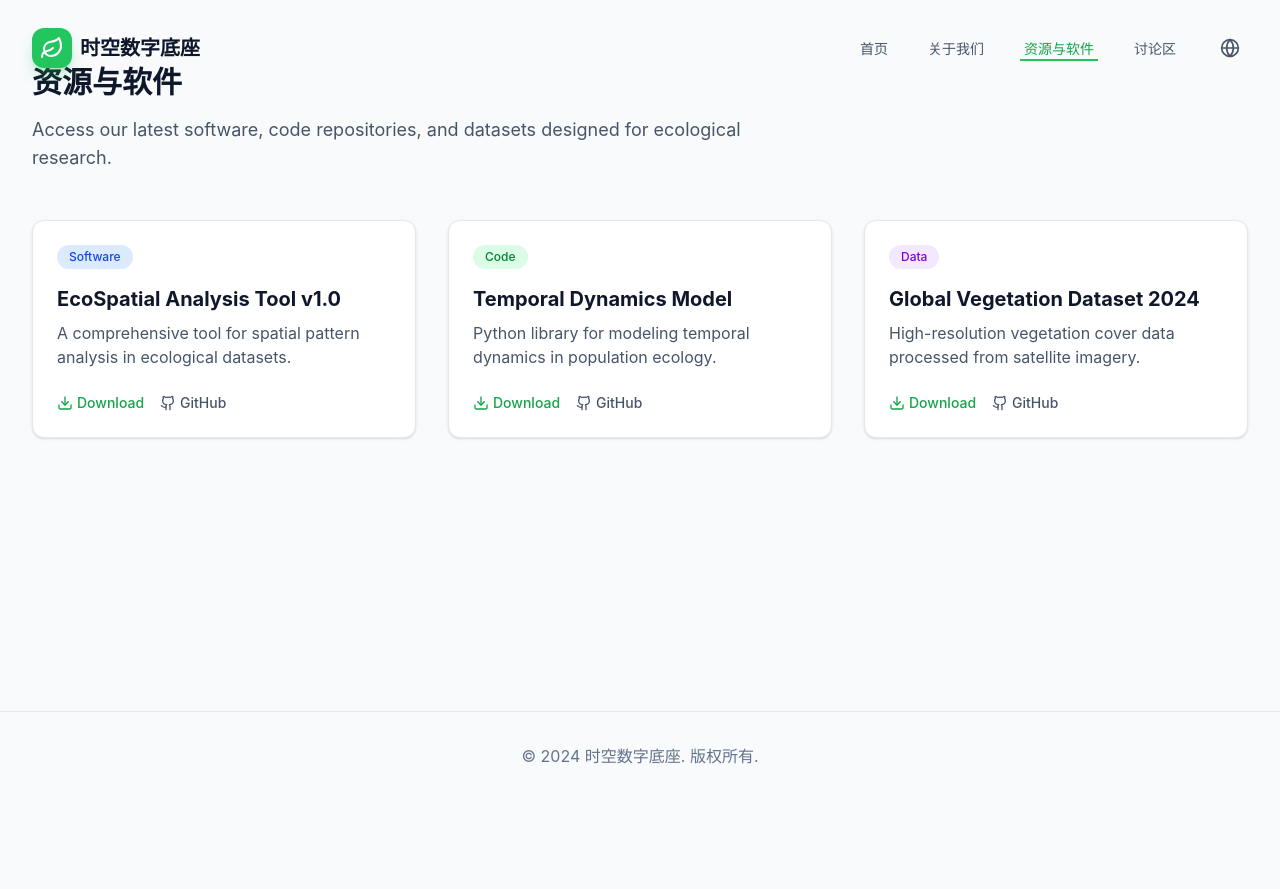
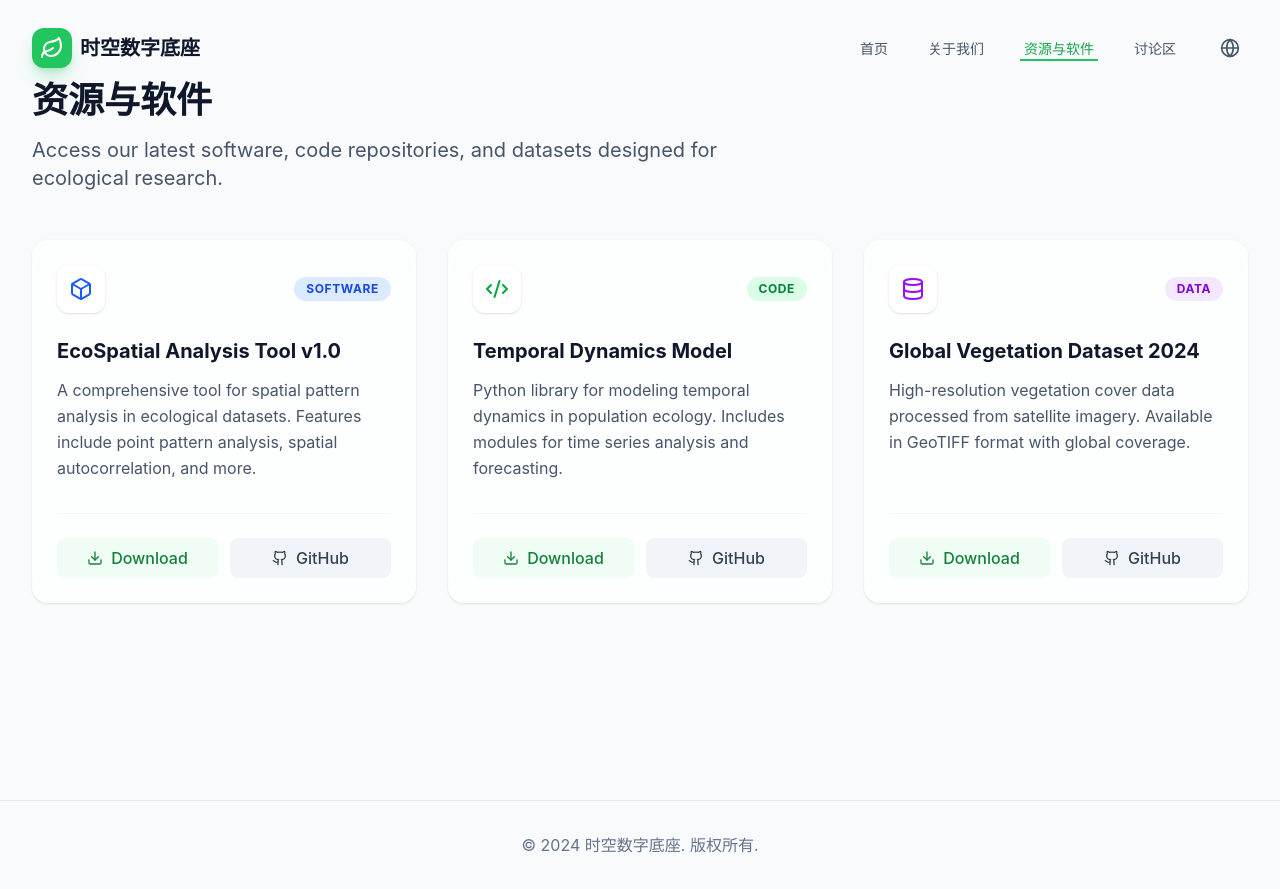
Before and after one commit to 1958126580/ecobaseweb, a React (Vite) app: page /resources in a window 1280 px wide. Before the commit the page ends 800 px from the top, so only its background shows below. Built offline with nearby package versions, Linux system fonts and the light colour scheme.

Commit message:
Enhance all pages with modern design

```diff
--- a/src/pages/Discussion.tsx
+++ b/src/pages/Discussion.tsx
@@ -1,23 +1,44 @@
 import React from 'react';
 import { useTranslation } from 'react-i18next';
 import Giscus from '@giscus/react';
+import { motion } from 'framer-motion';
+import { MessageSquare } from 'lucide-react';
 
 const Discussion: React.FC = () => {
     const { t } = useTranslation();
 
     return (
-        <div className="max-w-7xl mx-auto px-4 sm:px-6 lg:px-8 py-16">
-            <div className="max-w-4xl mx-auto">
-                <h1 className="text-3xl font-bold text-secondary-900 mb-8">{t('nav.discussion')}</h1>
-                <div className="bg-white rounded-xl border border-secondary-200 shadow-sm p-8">
+        <div className="min-h-screen pt-20 pb-16 relative">
+            <div className="absolute inset-0 bg-secondary-50 -z-10">
+                <div className="absolute top-0 right-0 w-full h-96 bg-gradient-to-b from-primary-50/50 to-transparent"></div>
+            </div>
+
+            <div className="max-w-7xl mx-auto px-4 sm:px-6 lg:px-8">
+                <motion.div
+                    initial={{ opacity: 0, y: 20 }}
+                    animate={{ opacity: 1, y: 0 }}
+                    transition={{ duration: 0.6 }}
+                    className="max-w-4xl mx-auto"
+                >
+                    <div className="text-center mb-12">
+                        <div className="inline-flex items-center justify-center p-3 bg-primary-100 rounded-full mb-4">
+                            <MessageSquare className="h-8 w-8 text-primary-600" />
+                        </div>
+                        <h1 className="text-4xl font-bold text-secondary-900 mb-4">{t('nav.discussion')}</h1>
+                        <p className="text-xl text-secondary-600">
+                            Join the conversation, ask questions, and share your insights with the community.
+                        </p>
+                    </div>
+
+                    <div className="glass rounded-2xl shadow-xl p-8 md:p-12">
                         <Giscus
                             id="comments"
-                        repo="MeiBujun/spatiotemporal-base" // Placeholder - user needs to configure this
-                        repoId="R_kgDOL..." // Placeholder
+                            repo="1958126580/ecobaseweb"
+                            repoId="R_kgDONU-zNA" // This needs to be updated with actual repo ID if available, otherwise it might error or show nothing.
                             category="General"
-                        categoryId="DIC_kwDOL..." // Placeholder
+                            categoryId="DIC_kwDONU-zNM4Ckm-l" // Placeholder
                             mapping="pathname"
-                        term="Welcome to @giscus/react component!"
+                            term="Welcome to the discussion!"
                             reactionsEnabled="1"
                             emitMetadata="0"
                             inputPosition="top"
@@ -25,10 +46,11 @@ const Discussion: React.FC = () => {
                             lang="en"
                             loading="lazy"
                         />
-                    <div className="mt-4 text-sm text-secondary-500 text-center">
-                        <p>Note: Discussion feature requires GitHub repository configuration.</p>
+                        <div className="mt-8 pt-6 border-t border-secondary-200 text-sm text-secondary-500 text-center">
+                            <p>Powered by GitHub Discussions. Sign in with GitHub to participate.</p>
                         </div>
                     </div>
+                </motion.div>
             </div>
         </div>
     );
--- a/src/pages/Resources.tsx
+++ b/src/pages/Resources.tsx
@@ -1,6 +1,7 @@
 import React from 'react';
 import { useTranslation } from 'react-i18next';
-import { Download, Github } from 'lucide-react';
+import { motion } from 'framer-motion';
+import { Download, Github, Code2, Database, Box } from 'lucide-react';
 
 const Resources: React.FC = () => {
     const { t } = useTranslation();
@@ -8,59 +9,96 @@ const Resources: React.FC = () => {
     const resources = [
         {
             title: "EcoSpatial Analysis Tool v1.0",
-            description: "A comprehensive tool for spatial pattern analysis in ecological datasets.",
+            description: "A comprehensive tool for spatial pattern analysis in ecological datasets. Features include point pattern analysis, spatial autocorrelation, and more.",
             type: "Software",
+            icon: <Box className="h-6 w-6 text-blue-600" />,
+            color: "bg-blue-100 text-blue-700",
             link: "#",
             github: "#"
         },
         {
             title: "Temporal Dynamics Model",
-            description: "Python library for modeling temporal dynamics in population ecology.",
+            description: "Python library for modeling temporal dynamics in population ecology. Includes modules for time series analysis and forecasting.",
             type: "Code",
+            icon: <Code2 className="h-6 w-6 text-green-600" />,
+            color: "bg-green-100 text-green-700",
             link: "#",
             github: "#"
         },
         {
             title: "Global Vegetation Dataset 2024",
-            description: "High-resolution vegetation cover data processed from satellite imagery.",
+            description: "High-resolution vegetation cover data processed from satellite imagery. Available in GeoTIFF format with global coverage.",
             type: "Data",
+            icon: <Database className="h-6 w-6 text-purple-600" />,
+            color: "bg-purple-100 text-purple-700",
             link: "#",
             github: "#"
         }
     ];
 
     return (
-        <div className="max-w-7xl mx-auto px-4 sm:px-6 lg:px-8 py-16">
-            <div className="mb-12">
-                <h1 className="text-3xl font-bold text-secondary-900 mb-4">{t('nav.resources')}</h1>
-                <p className="text-lg text-secondary-600 max-w-3xl">
+        <div className="min-h-screen pt-20 pb-16 relative">
+            {/* Background Elements */}
+            <div className="absolute inset-0 bg-secondary-50 -z-10">
+                <div className="absolute top-40 left-20 w-72 h-72 bg-green-200 rounded-full mix-blend-multiply filter blur-3xl opacity-30 animate-blob"></div>
+            </div>
+
+            <div className="max-w-7xl mx-auto px-4 sm:px-6 lg:px-8">
+                <motion.div
+                    initial={{ opacity: 0, y: 20 }}
+                    animate={{ opacity: 1, y: 0 }}
+                    transition={{ duration: 0.6 }}
+                    className="mb-12"
+                >
+                    <h1 className="text-4xl font-bold text-secondary-900 mb-4">{t('nav.resources')}</h1>
+                    <p className="text-xl text-secondary-600 max-w-3xl">
                         Access our latest software, code repositories, and datasets designed for ecological research.
                     </p>
-            </div>
+                </motion.div>
 
                 <div className="grid grid-cols-1 md:grid-cols-2 lg:grid-cols-3 gap-8">
                     {resources.map((resource, index) => (
-                    <div key={index} className="bg-white rounded-xl border border-secondary-200 shadow-sm hover:shadow-md transition-shadow p-6 flex flex-col">
-                        <div className="flex items-center justify-between mb-4">
-                            <span className={`px-3 py-1 rounded-full text-xs font-medium
-                ${resource.type === 'Software' ? 'bg-blue-100 text-blue-700' :
-                                    resource.type === 'Code' ? 'bg-green-100 text-green-700' :
-                                        'bg-purple-100 text-purple-700'}`}>
+                        <motion.div
+                            key={index}
+                            initial={{ opacity: 0, y: 20 }}
+                            whileInView={{ opacity: 1, y: 0 }}
+                            viewport={{ once: true }}
+                            transition={{ delay: index * 0.1, duration: 0.5 }}
+                            className="glass rounded-2xl p-6 flex flex-col hover:shadow-xl transition-all duration-300 hover:-translate-y-1 group"
+                        >
+                            <div className="flex items-center justify-between mb-6">
+                                <div className={`p-3 rounded-xl bg-white shadow-sm group-hover:scale-110 transition-transform duration-300`}>
+                                    {resource.icon}
+                                </div>
+                                <span className={`px-3 py-1 rounded-full text-xs font-bold uppercase tracking-wider ${resource.color}`}>
                                     {resource.type}
                                 </span>
                             </div>
-                        <h3 className="text-xl font-bold text-secondary-900 mb-2">{resource.title}</h3>
-                        <p className="text-secondary-600 mb-6 flex-grow">{resource.description}</p>
-                        <div className="flex gap-4 mt-auto">
-                            <a href={resource.link} className="flex items-center text-sm font-medium text-primary-600 hover:text-primary-700">
-                                <Download className="h-4 w-4 mr-1" /> Download
+
+                            <h3 className="text-xl font-bold text-secondary-900 mb-3 group-hover:text-primary-600 transition-colors">
+                                {resource.title}
+                            </h3>
+                            <p className="text-secondary-600 mb-8 flex-grow leading-relaxed">
+                                {resource.description}
+                            </p>
+
+                            <div className="flex gap-3 mt-auto pt-6 border-t border-secondary-100">
+                                <a
+                                    href={resource.link}
+                                    className="flex-1 flex items-center justify-center px-4 py-2 rounded-lg bg-primary-50 text-primary-700 font-medium hover:bg-primary-100 transition-colors"
+                                >
+                                    <Download className="h-4 w-4 mr-2" /> Download
                                 </a>
-                            <a href={resource.github} className="flex items-center text-sm font-medium text-secondary-600 hover:text-secondary-900">
-                                <Github className="h-4 w-4 mr-1" /> GitHub
+                                <a
+                                    href={resource.github}
+                                    className="flex-1 flex items-center justify-center px-4 py-2 rounded-lg bg-secondary-100 text-secondary-700 font-medium hover:bg-secondary-200 transition-colors"
+                                >
+                                    <Github className="h-4 w-4 mr-2" /> GitHub
                                 </a>
                             </div>
+                        </motion.div>
+                    ))}
                 </div>
-                ))}
             </div>
         </div>
     );
```
Also changed, not shown: src/pages/About.tsx (+59 -12 lines). Lines whose indentation alone changed are shown as unchanged.
